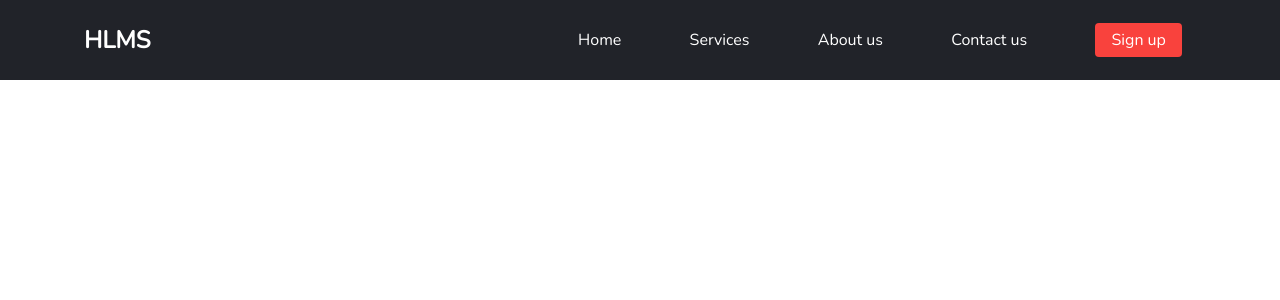
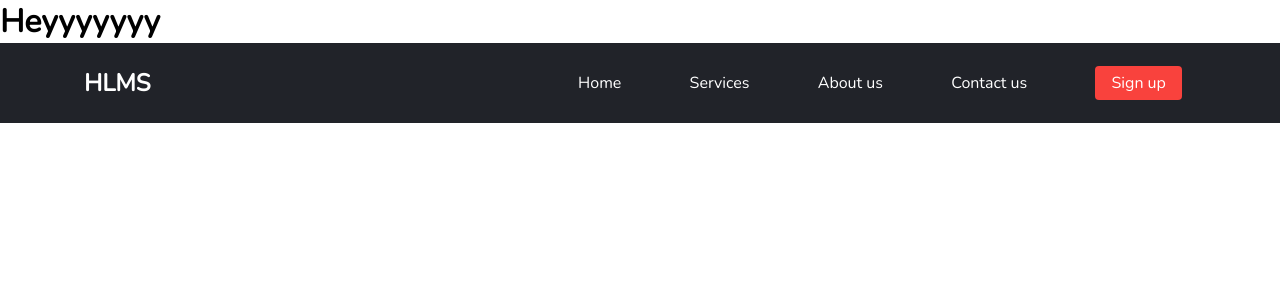
Before and after one commit to TanviSom/hlms-project, a Flask app: page / in a window 1280 px wide. Shown: the top 300 px of the page. Run offline with Flask 3, Linux system fonts and the light colour scheme.

Commit message:
added Heyyyyyy
test

```diff
--- a/templates/index.html
+++ b/templates/index.html
@@ -10,6 +10,7 @@
     <link rel="stylesheet" href="{{ url_for('static', filename='css/index.css') }}"/>
 </head>
 <body>
+    <h1>Heyyyyyyy</h1>
     <div class="nav-container">
         <nav class="navbar">
             <h1 id="navbar-logo">HLMS</h1>
```
